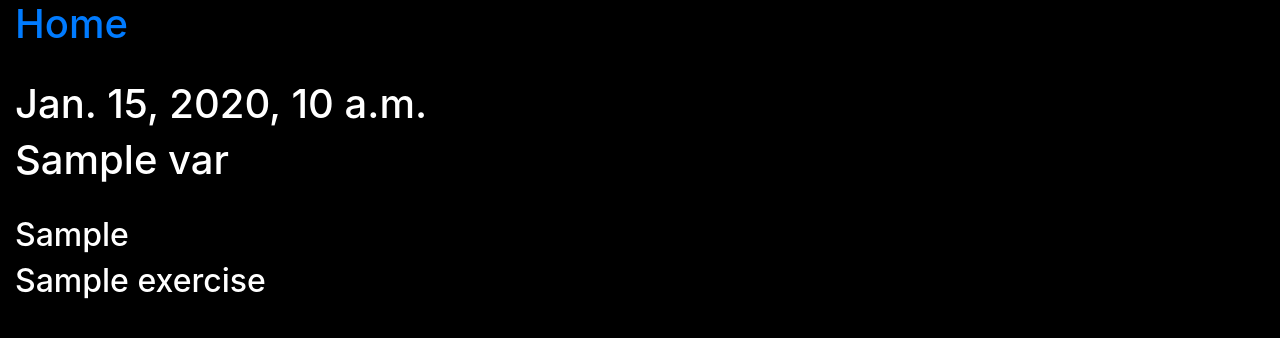
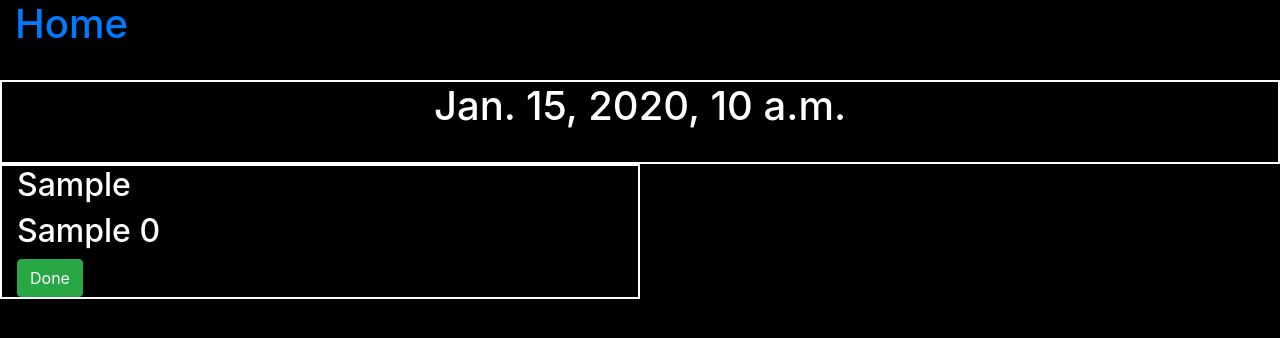
Before and after one commit to spencersansone/exerciseTracker, a Django app: template main/templates/main/today.html in a window 1280 px wide. Shown: the top 338 px of the page. Run offline with Django 3.2, Linux system fonts and the light colour scheme; the template is opened without the code that fills it: most values are stand-ins (such as "Sample title", 1, 10 or a date in 2020); some libraries are stand-ins or nearby versions.

Commit message:
today page: now displays exercise name, col-sm-6 divs

```diff
--- a/main/templates/main/today.html
+++ b/main/templates/main/today.html
@@ -3,15 +3,16 @@
 {% block title %}ENTERTITLEHERE{% endblock %}
 
 {% block body %}
-<div class="col-sm-12">
+<div class="col-sm-12" style="border:white solid 2px;text-align:center;">
   <h1>{{today_weekday}}</h1>
-    <h1>{{var}}</h1>
   <br>
+</div>
 
 {% for a in var %}
+<div class="col-sm-6" style="border:white solid 2px;">
   <h2>{{a.0}}</h2>
   {% for b in a.1 %}
-            <h2>{{b}}</h2>
+    <h2>{{b.0.name}}</h2>
     {% if not b.1 %}
         {% if b.0.weight_involved %}
         <form role="form" action="{% url 'main:today' %}" method="post" enctype="multipart/form-data">
@@ -32,15 +33,14 @@
           </div>
           <button type="submit" class="btn btn-primary">Submit</button>
         </form>
-
         {% endif %}
-
     {% else %}
-
+    <button type="button" class="btn btn-success">Done</button>
     {% endif %}
   {% endfor %}
   <br>
+</div>
 {% endfor %}
 
-</div>
+
 {% endblock %}
```
Lines whose indentation alone changed are shown as unchanged.
